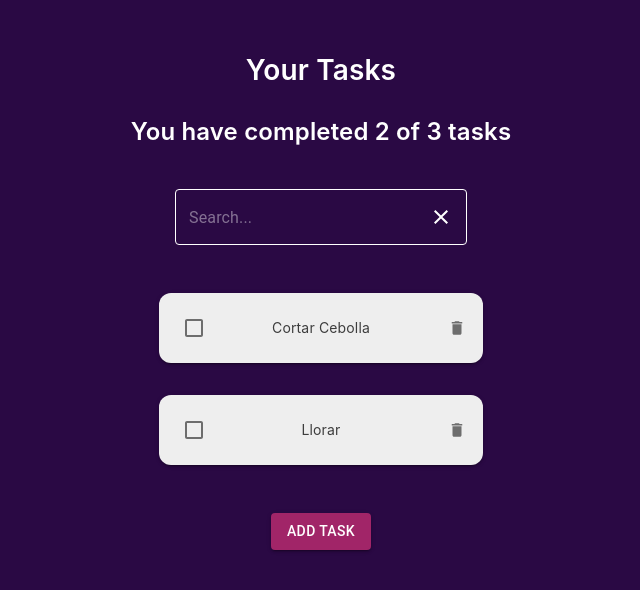
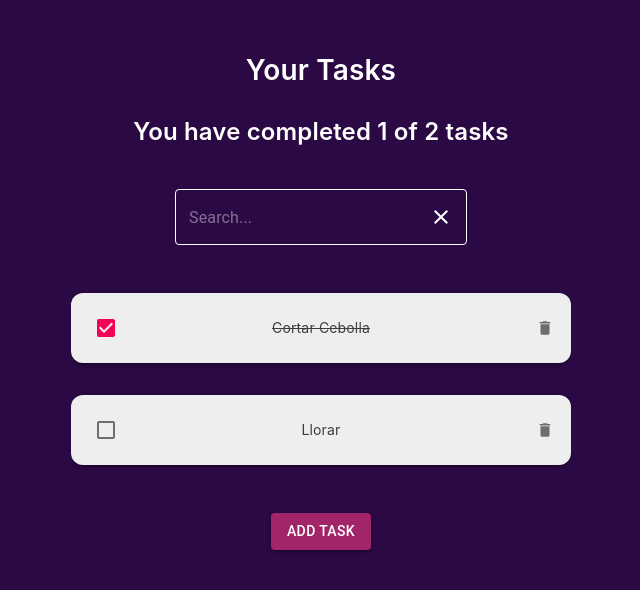
Before and after one commit to samuelDear/react-course, a React (Create React App) app: page / in a window 1280 px wide. Shown: the top 590 px of the page, without its empty margins (319-959 px from the left). Built offline with nearby package versions, Linux system fonts and the light colour scheme.

Commit message:
Add event for check and delete tasks

```diff
--- a/src/components/TodoCounter.tsx
+++ b/src/components/TodoCounter.tsx
@@ -1,13 +1,20 @@
 import React from 'react';
 import { useStyleTodoCounter } from 'styles';
 
-const TodoCounter: React.FC = () => {
+type TodoCounterProps = {
+  completed?: number;
+  total?: number;
+};
+
+const TodoCounter: React.FC<TodoCounterProps> = ({ completed = 0, total = 0 }) => {
   const classes = useStyleTodoCounter();
 
   return (
     <>
       <h1 className={classes.title}>Your Tasks</h1>
-      <h2 className={classes.subtitle}>You have completed 2 of 3 tasks</h2>
+      <h2 className={classes.subtitle}>
+        You have completed {completed} of {total} tasks
+      </h2>
     </>
   );
 };
--- a/src/components/TodoItem.tsx
+++ b/src/components/TodoItem.tsx
@@ -4,18 +4,23 @@ import DeleteIcon from '@material-ui/icons/Delete';
 import { TodoItemProps } from 'types';
 import { useStyleTodoItem } from 'styles';
 
-const TodoItem: React.FC<TodoItemProps> = ({ text = '' }) => {
+const TodoItem: React.FC<TodoItemProps> = ({
+  completed,
+  completeTasks,
+  removeTasks,
+  text = '',
+}) => {
   const classes = useStyleTodoItem();
   return (
     <Grid container item xs={12} className={classes.tasksBox}>
       <Grid container item xs={2}>
-        <Checkbox />
+        <Checkbox checked={completed} onChange={completeTasks} />
       </Grid>
       <Grid container item xs={8} justifyContent="center">
-        <p className={classes.contentText}>{text}</p>
+        <p className={`${classes.contentText} ${completed && classes.completedTasks}`}>{text}</p>
       </Grid>
       <Grid container item xs={2} justifyContent="flex-end">
-        <IconButton aria-label="delete" size="small">
+        <IconButton aria-label="delete" size="small" onClick={removeTasks}>
           <DeleteIcon fontSize="inherit" />
         </IconButton>
       </Grid>
--- a/src/components/TodoList.tsx
+++ b/src/components/TodoList.tsx
@@ -1,10 +1,16 @@
 import React from 'react';
 import { Grid, Box } from '@material-ui/core';
+import { useStyleTodoList } from 'styles';
 
-const TodoList: React.FC = ({ children }) => (
-  <Box my={4}>
-    <Grid container>{children}</Grid>
-  </Box>
-);
+const TodoList: React.FC = ({ children }) => {
+  const classes = useStyleTodoList();
+  return (
+    <Box my={4} display="flex" className={classes.boxList}>
+      <Grid container xs={12}>
+        {children}
+      </Grid>
+    </Box>
+  );
+};
 
 export default TodoList;
--- a/src/container/TodoLists.tsx
+++ b/src/container/TodoLists.tsx
@@ -1,6 +1,7 @@
 import React, { useState } from 'react';
 import { TodoCounter, TodoSearch, TodoItem, CreateTodoButton, TodoList, Layout } from 'components';
 import { useStyleTodoLists } from 'styles';
+import { TodoType } from 'types';
 
 const TodoLists: React.FC = () => {
   const classes = useStyleTodoLists();
@@ -8,7 +9,7 @@ const TodoLists: React.FC = () => {
   const [todos, setTodos] = useState([
     {
       text: 'Cortar Cebolla',
-      completed: false,
+      completed: true,
     },
     {
       text: 'Llorar',
@@ -16,13 +17,35 @@ const TodoLists: React.FC = () => {
     },
   ]);
 
+  const countCompletedTasks = (): number => {
+    const todosCompleted: TodoType[] = todos.filter((el: TodoType) => el.completed === true);
+    return todosCompleted.length;
+  };
+
+  const completeTask = (index: number): void => {
+    const todosTmp = [...todos];
+    todosTmp[index].completed = !todosTmp[index].completed;
+    setTodos(todosTmp);
+  };
+
+  const removeTasks = (index: number): void => {
+    const todosTmp = todos.filter((el: any, indexArr: number) => indexArr !== index);
+    setTodos(todosTmp);
+  };
+
   return (
     <Layout className={classes.mainBox}>
-      <TodoCounter />
+      <TodoCounter completed={countCompletedTasks()} total={todos.length} />
       <TodoSearch filter={filter} changeFilter={(txt: string) => setFilter(txt)} />
       <TodoList>
-        {todos.map((el: any) => (
-          <TodoItem key={el.text} text={el.text} />
+        {todos.map((el: TodoType, index: number) => (
+          <TodoItem
+            key={el.text}
+            text={el.text}
+            completed={el.completed}
+            completeTasks={() => completeTask(index)}
+            removeTasks={() => removeTasks(index)}
+          />
         ))}
       </TodoList>
       <CreateTodoButton />
--- a/src/styles/components/TodoItem.ts
+++ b/src/styles/components/TodoItem.ts
@@ -13,6 +13,9 @@ const useStyles = makeStyles((theme: Theme) => ({
     alignItems: 'center',
     color: '#3d3d3d',
   },
+  completedTasks: {
+    textDecoration: 'line-through',
+  },
 }));
 
 export default useStyles;
--- /dev/null
+++ b/src/styles/components/TodoList.ts
@@ -0,0 +1,9 @@
+import { makeStyles } from '@material-ui/core';
+
+const useStyles = makeStyles(() => ({
+  boxList: {
+    width: '100%',
+  },
+}));
+
+export default useStyles;
--- a/src/styles/index.ts
+++ b/src/styles/index.ts
@@ -4,6 +4,7 @@ import useStyleTodoCounter from './components/TodoCounter';
 import useStyleTodoSearch from './components/TodoSearch';
 import useStyleTodoItem from './components/TodoItem';
 import useStyleCreateTodoButton from './components/CreateTodoButton';
+import useStyleTodoList from './components/TodoList';
 
 export {
   useStyleTodoLists,
@@ -11,4 +12,5 @@ export {
   useStyleTodoSearch,
   useStyleTodoItem,
   useStyleCreateTodoButton,
+  useStyleTodoList,
 };
--- a/src/types/index.ts
+++ b/src/types/index.ts
@@ -1 +1,2 @@
 export * from './todoItemType';
+export * from './todoType';
--- a/src/types/todoItemType.ts
+++ b/src/types/todoItemType.ts
@@ -1,3 +1,6 @@
 export type TodoItemProps = {
   text?: string;
+  completed: boolean;
+  completeTasks: () => void;
+  removeTasks: () => void;
 };
--- /dev/null
+++ b/src/types/todoType.ts
@@ -0,0 +1,4 @@
+export type TodoType = {
+  text: string;
+  completed: boolean;
+};
```
Also changed, not shown: .eslintrc.json.
